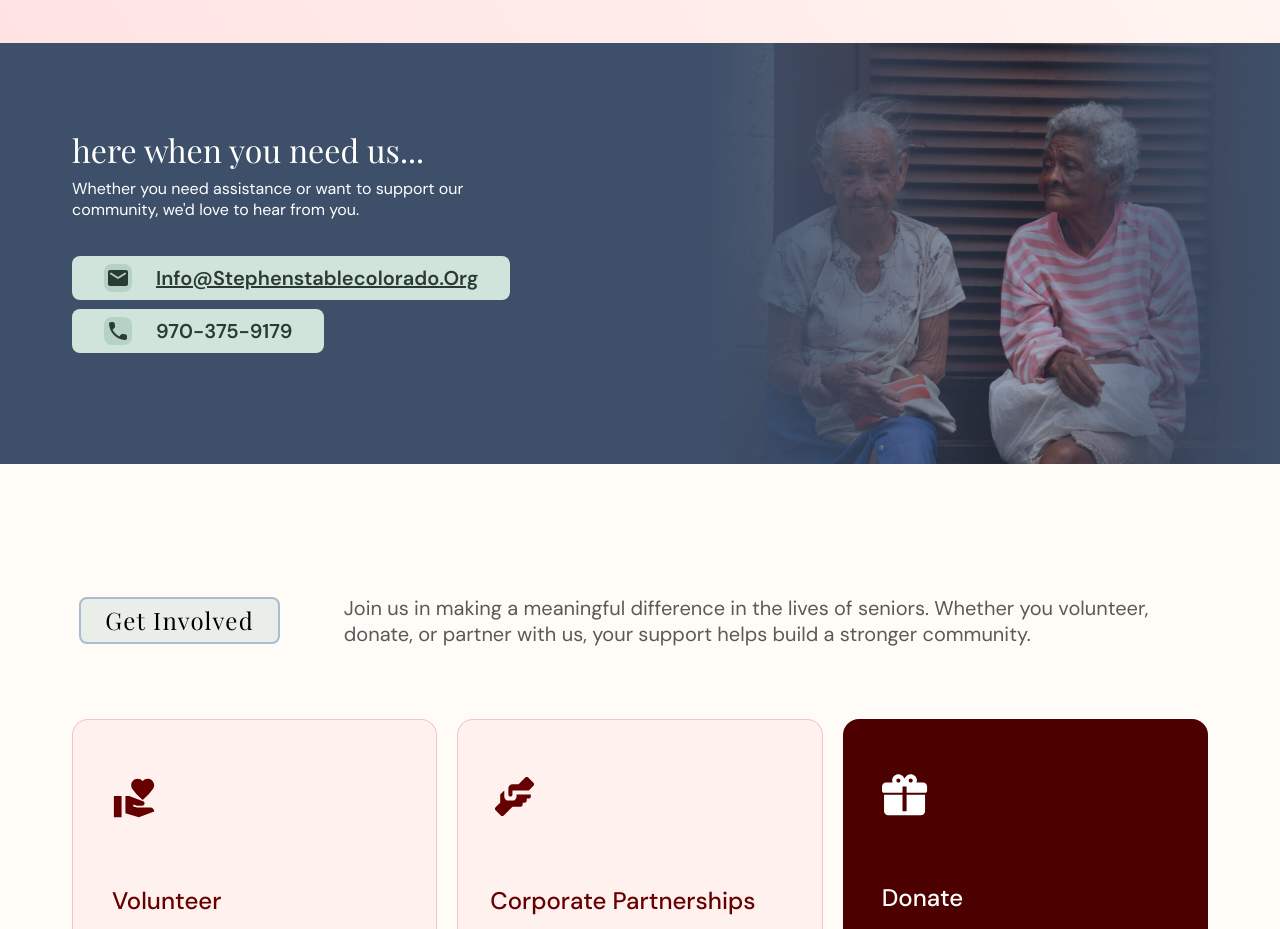
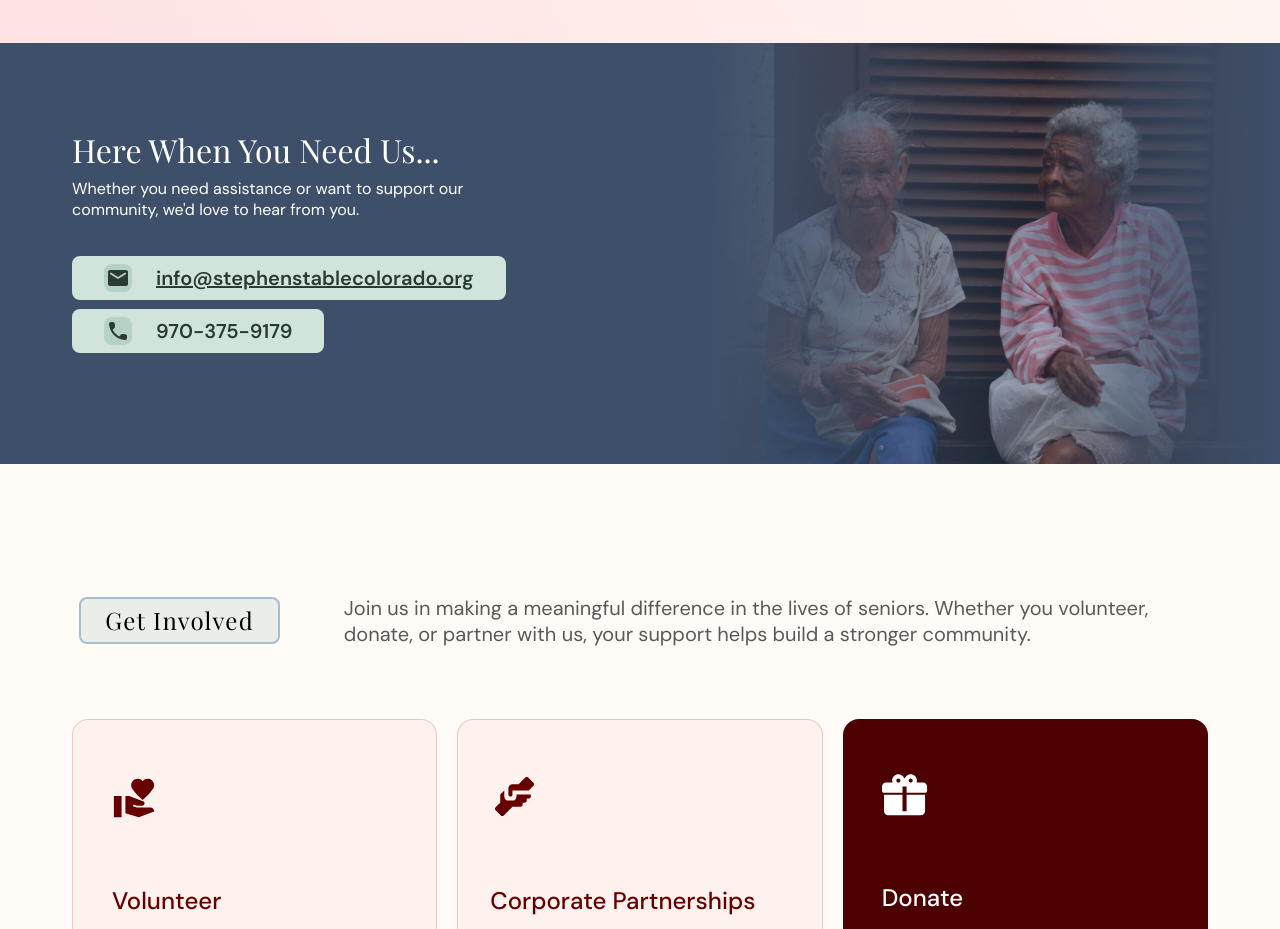
Before and after one commit to tusharjain2001/stephen-table, a React (Vite) app: page / in a window 1280 px wide. Shown: the part 3040-3969 px from the top of the page. Built offline with nearby package versions, Linux system fonts and the light colour scheme.

Commit message:
home: title-case cta heading, lowercase email pill (designer comment fix)

```diff
--- a/src/components/CtaBanner.jsx
+++ b/src/components/CtaBanner.jsx
@@ -54,6 +54,9 @@ const DEFAULT_PILLS = [
  *                  at 78 instead. The photo's left edge stays at 708 on every
  *                  frame, so the column's right margin is derived from this
  *                  rather than fixed.
+ * - `pillTextTransform` — text-transform class for the ≥lg pill labels
+ *                  (default `'capitalize'`; Home passes `'normal-case'` per the
+ *                  designer's "all lower case" comment on the email pill).
  * - `titleTransform` — CSS text-transform class for the H2, both mobile and
  *                  ≥lg (default `'capitalize'`, what every current caller
  *                  draws). Home's redesigned banner (mrunal's Figma comment)
@@ -74,6 +77,7 @@ function CtaBanner({
   textTop,
   textLeft = 72,
   titleTransform = 'capitalize',
+  pillTextTransform = 'capitalize',
   className = '',
 }) {
   // Photo edge (708) − column width (529) − column offset. At the default 72
@@ -221,7 +225,7 @@ function CtaBanner({
                   <PillTag
                     key={pill.label}
                     {...target}
-                    className={`flex items-center gap-[16px] rounded-btn px-[24px] py-[8px] font-sans text-[18px] font-semibold capitalize lg:gap-[24px] lg:px-[32px] ${
+                    className={`flex items-center gap-[16px] rounded-btn px-[24px] py-[8px] font-sans text-[18px] font-semibold ${pillTextTransform} lg:gap-[24px] lg:px-[32px] ${
                       barePillIcons ? 'lg:text-[20px]' : 'lg:text-[24px]'
                     } ${pillClasses}`}
                   >
--- a/src/pages/Home.jsx
+++ b/src/pages/Home.jsx
@@ -353,10 +353,10 @@ function Home() {
       <CtaBanner
         image={ctaBannerImg}
         bg="blue"
-        title="here when you need us..."
-        titleTransform="lowercase"
+        title="Here When You Need Us..."
         subtitle="Whether you need assistance or want to support our community, we'd love to hear from you."
         pills={CONTACT_PILLS}
+        pillTextTransform="normal-case"
         titleClassName="lg:text-[32px] lg:leading-[41px]"
         subtitleClassName="lg:w-[451px] lg:max-w-full lg:text-[16px]"
         barePillIcons
```
